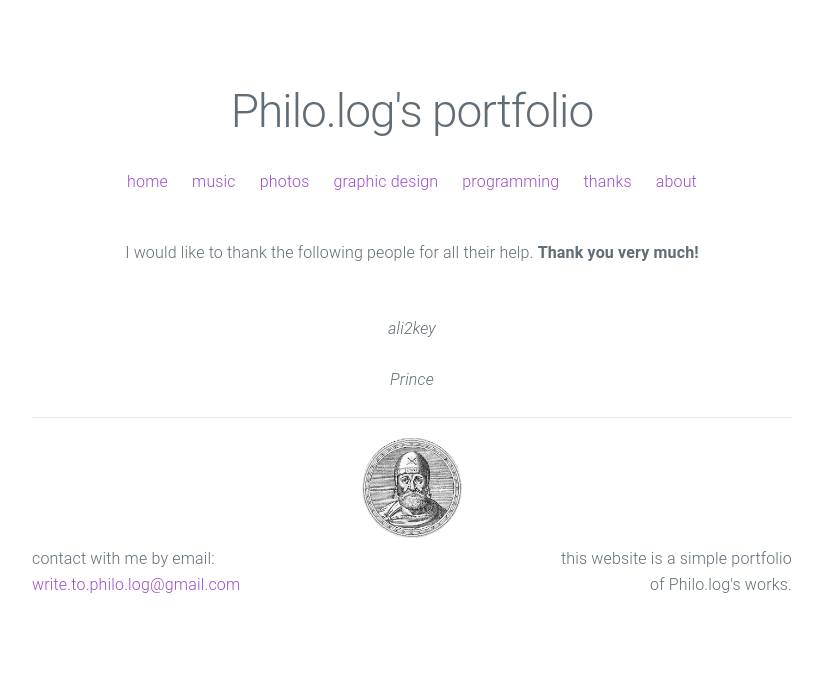
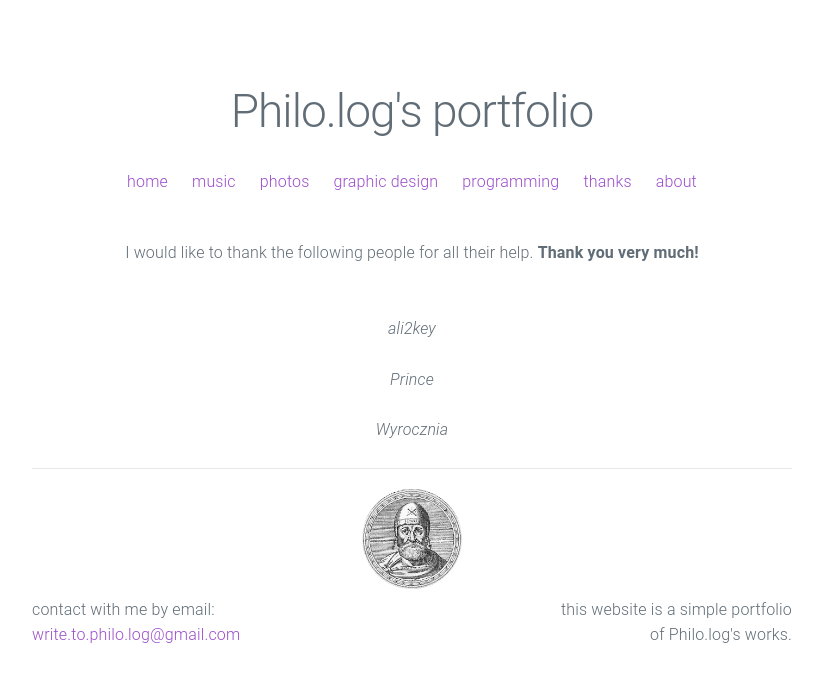
Before and after one commit to XNIZDUCH/xnizduch.github.io, a Jekyll site: the page built from thanks.md, in a window 1280 px wide. Shown: the top 682 px of the page, without its empty margins (228-1051 px from the left). Built offline with Jekyll 4.4.1, drawn with Linux system fonts in a browser that asks for light colours.

Commit message:
wyrocznia

```diff
--- a/thanks.md
+++ b/thanks.md
@@ -10,5 +10,6 @@ I would like to thank the following people for all their help. <b>Thank you very
 
 <p><i>ali2key</i></p>
 <p><i>Prince</i></p>
+<p><i>Wyrocznia</i></p>
 
 </center>
```
